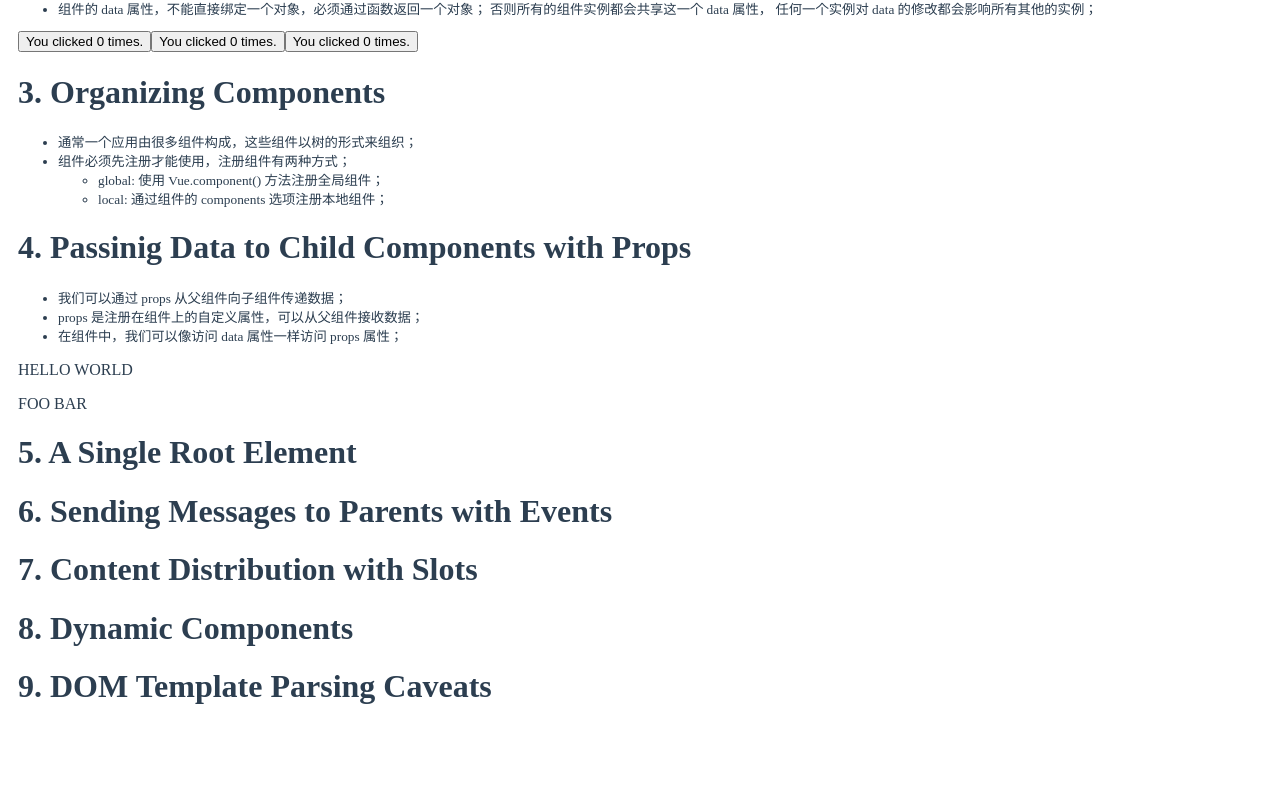
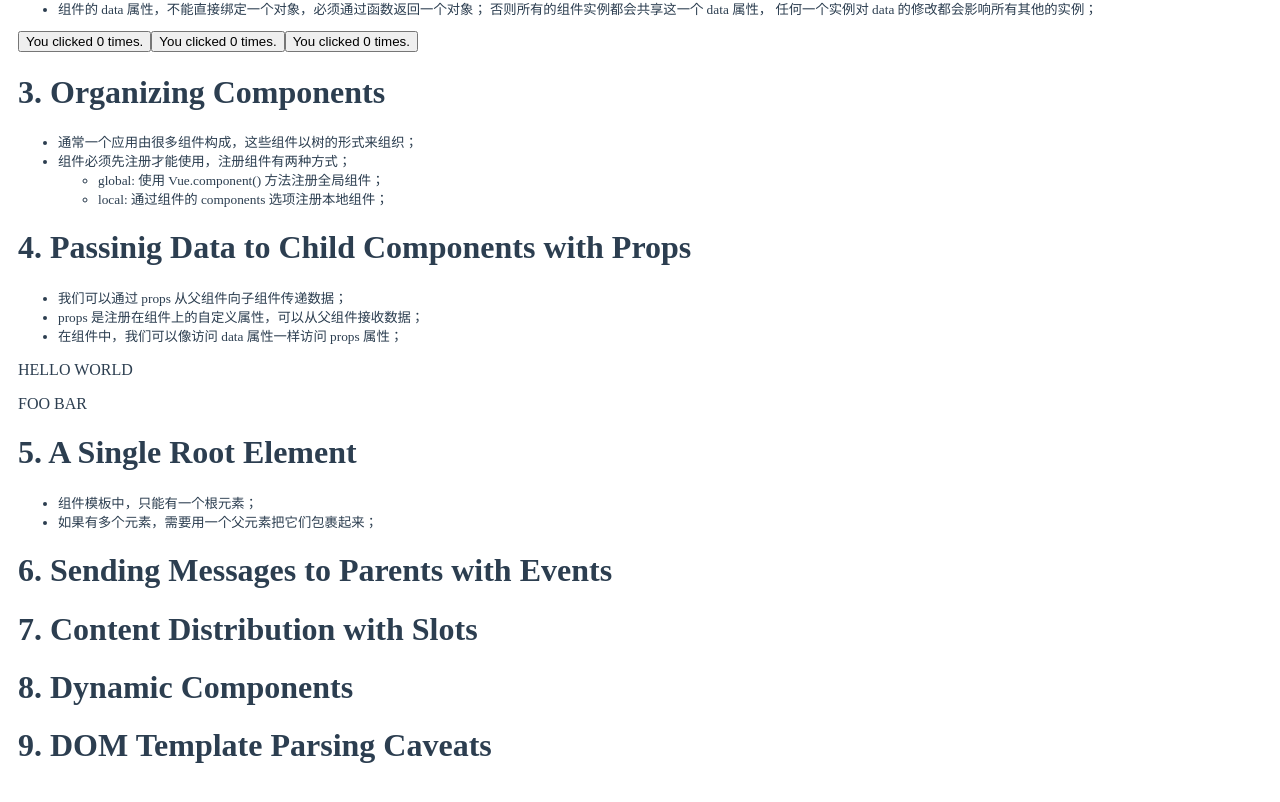
Before and after one commit to luotaoyeah/learning-vue, a Vue app: page /#/guide/component-basic in a window 1280 px wide. Shown: the part 452-1254 px from the top of the page. Before the commit the page ends 1196 px from the top, so only its background shows below. Built offline with nearby package versions, Linux system fonts and the light colour scheme.

Commit message:
component basic: a single root element–

```diff
--- a/src/doc/guide/component-basic/component-a-single-root-element.vue
+++ b/src/doc/guide/component-basic/component-a-single-root-element.vue
@@ -1,6 +1,12 @@
 <template>
   <div>
     <h1>5. A Single Root Element</h1>
+    <small>
+      <ul>
+        <li>组件模板中，只能有一个根元素；</li>
+        <li>如果有多个元素，需要用一个父元素把它们包裹起来；</li>
+      </ul>
+    </small>
   </div>
 </template>
 <script>
```
